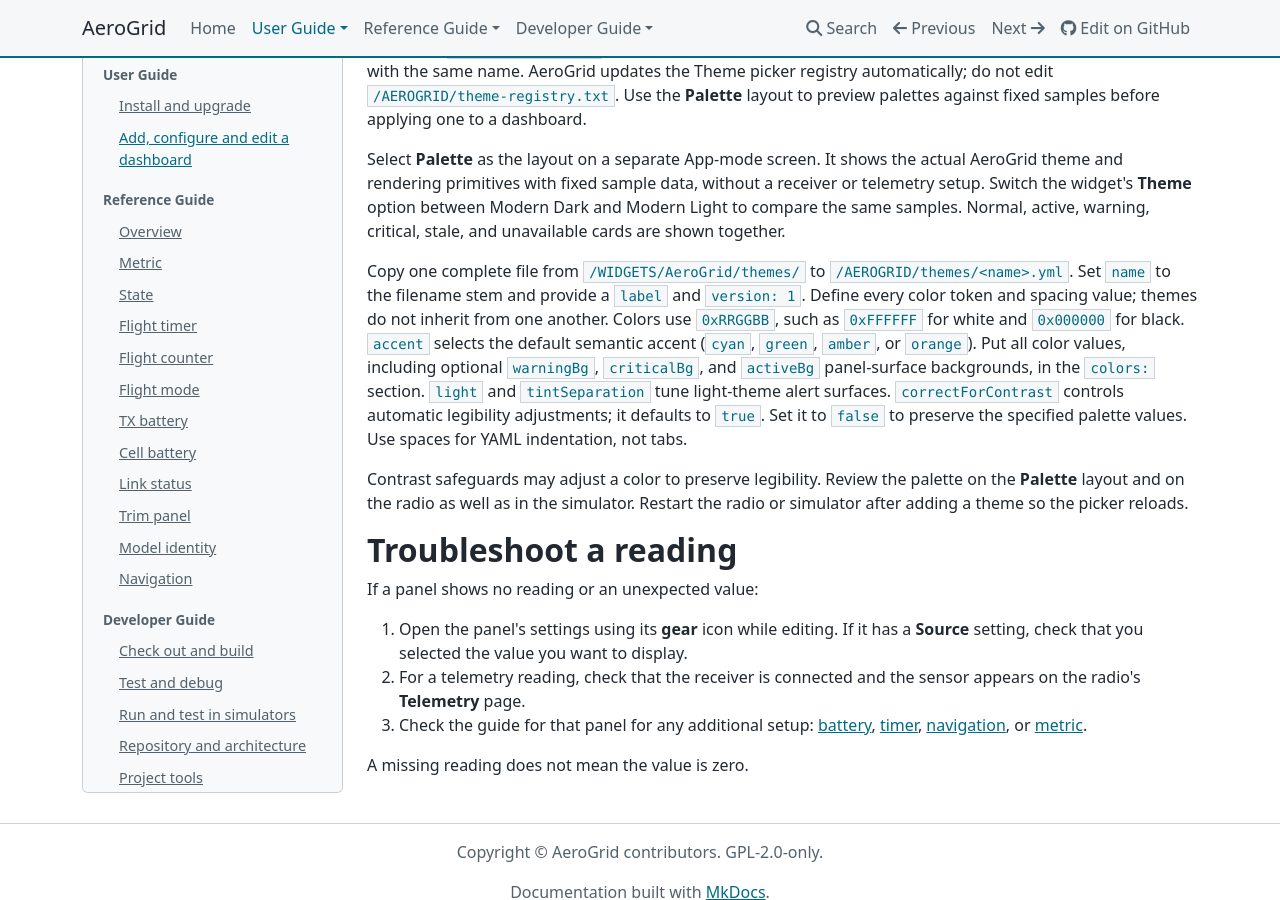
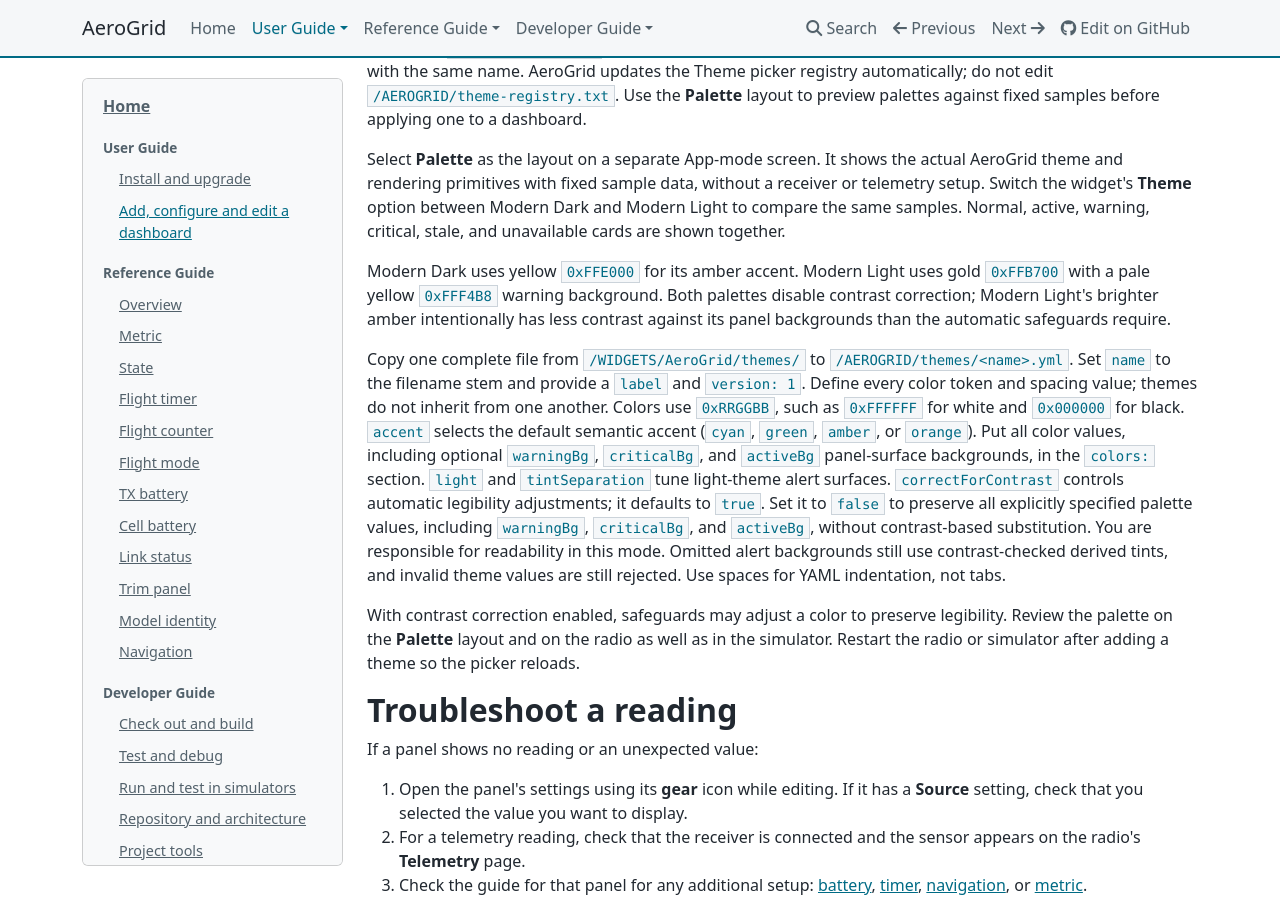
Before and after one commit to thomaskistler/aero-grid, an MkDocs documentation site: the page built from docs/user-guide/dashboards.md, in a window 1280 px wide and 900 px high, scrolled down 7986 px. Built offline with MkDocs 1.6.1, drawn with Linux system fonts in a browser that asks for light colours; nearby versions of some CDN libraries.

Commit message:
Honor explicit alert backgrounds and refresh modern warning colors
Co-authored-by: Copilot App <223556219+Copilot@users.noreply.github.com>

```diff
--- a/docs/user-guide/dashboards.md
+++ b/docs/user-guide/dashboards.md
@@ -182,6 +182,11 @@ a receiver or telemetry setup. Switch the widget's **Theme** option between
 Modern Dark and Modern Light to compare the same samples. Normal, active,
 warning, critical, stale, and unavailable cards are shown together.
 
+Modern Dark uses yellow `0xFFE000` for its amber accent. Modern Light uses
+gold `0xFFB700` with a pale yellow `0xFFF4B8` warning background. Both palettes
+disable contrast correction; Modern Light's brighter amber intentionally has
+less contrast against its panel backgrounds than the automatic safeguards require.
+
 Copy one complete file from `/WIDGETS/AeroGrid/themes/` to
 `/AEROGRID/themes/<name>.yml`. Set `name` to the filename stem and provide a
 `label` and `version: 1`. Define every color token and spacing value; themes do
@@ -191,10 +196,13 @@ white and `0x000000` for black. `accent` selects the default semantic accent
 `criticalBg`, and `activeBg` panel-surface backgrounds, in the `colors:` section.
 `light` and `tintSeparation` tune light-theme alert surfaces.
 `correctForContrast` controls automatic legibility adjustments; it defaults to
-`true`. Set it to `false` to preserve the specified palette values. Use spaces
-for YAML indentation, not tabs.
+`true`. Set it to `false` to preserve all explicitly specified palette values,
+including `warningBg`, `criticalBg`, and `activeBg`, without contrast-based
+substitution. You are responsible for readability in this mode. Omitted alert
+backgrounds still use contrast-checked derived tints, and invalid theme values
+are still rejected. Use spaces for YAML indentation, not tabs.
 
-Contrast safeguards may adjust a color to preserve legibility. Review the
+With contrast correction enabled, safeguards may adjust a color to preserve legibility. Review the
 palette on the **Palette** layout and on the radio as well as in the simulator.
 Restart the radio or simulator after adding a theme so the picker reloads.
 
--- a/src/WIDGETS/AeroGrid/themes/modern-dark.yml
+++ b/src/WIDGETS/AeroGrid/themes/modern-dark.yml
@@ -8,7 +8,7 @@ name: modern-dark
 label: Modern Dark
 # Default panel accent when a panel does not select a semantic accent itself.
 accent: cyan
-# Skip automatic contrast correction of palette color tokens.
+# Preserve explicit palette colors and alert backgrounds without contrast correction.
 correctForContrast: false
 colors:
   # Widget background behind all panels.
@@ -34,7 +34,7 @@ colors:
   # Green semantic accent.
   green: 0x55D990
   # Amber semantic accent, including warning indication.
-  amber: 0xF2B84B
+  amber: 0xFFE000
   # Orange semantic accent.
   orange: 0xFF762E
   # Critical-state foreground accent.
--- a/src/WIDGETS/AeroGrid/themes/modern-light.yml
+++ b/src/WIDGETS/AeroGrid/themes/modern-light.yml
@@ -8,7 +8,7 @@ name: modern-light
 label: Modern Light
 # Default panel accent when a panel does not select a semantic accent itself.
 accent: cyan
-# Skip automatic contrast correction of palette color tokens.
+# Preserve explicit palette colors and alert backgrounds without contrast correction.
 correctForContrast: false
 # Use light-palette defaults for alert tint separation when not set below.
 light: true
@@ -38,13 +38,13 @@ colors:
   # Green semantic accent.
   green: 0x147642
   # Amber semantic accent, including warning indication.
-  amber: 0xBC7800
+  amber: 0xFFB700
   # Orange semantic accent.
   orange: 0xC65B12
   # Critical-state foreground accent.
   critical: 0xC92D2D
   # Warning-state panel background; otherwise derived from amber.
-  warningBg: 0xFFF3D8
+  warningBg: 0xFFF4B8
   # Critical-state panel background; otherwise derived from critical.
   criticalBg: 0xFAD0D0
   # Active-flight panel background; otherwise derived from blue.
```
Also changed, not shown: 4 other files.
